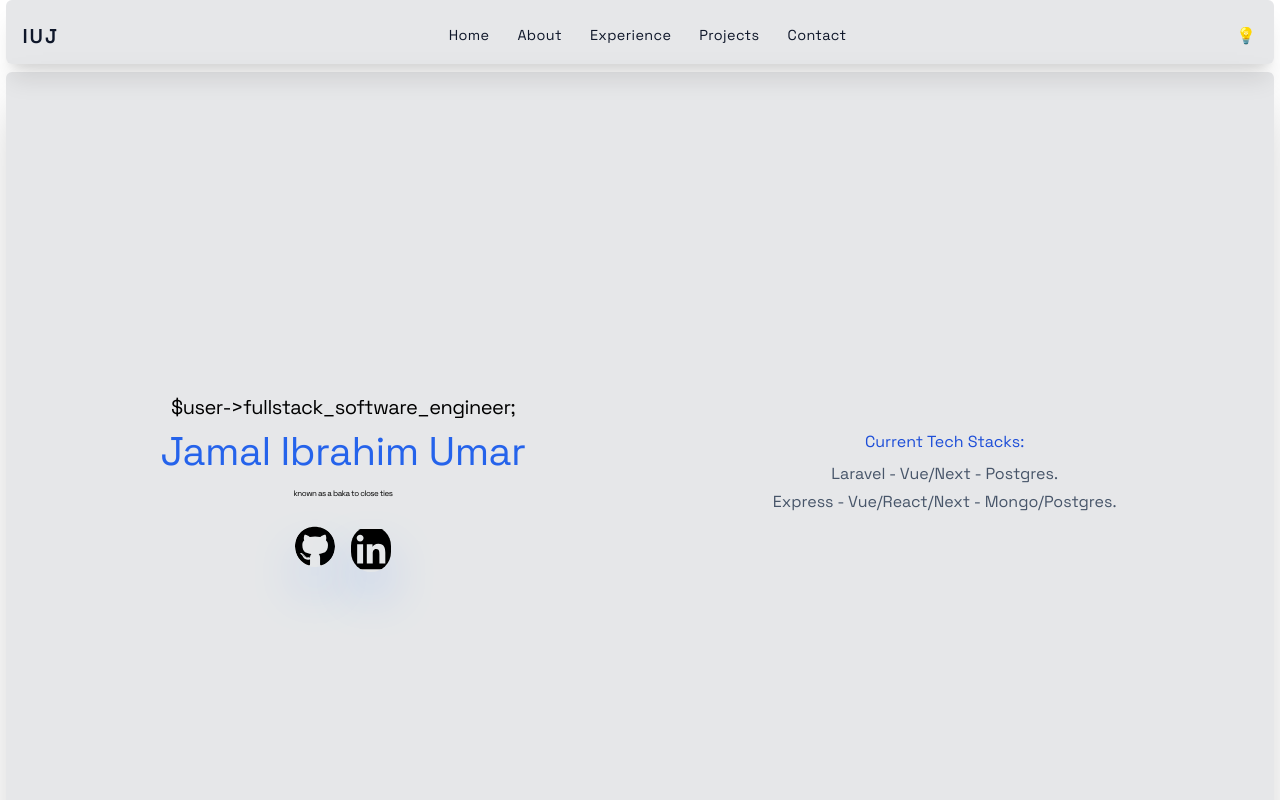
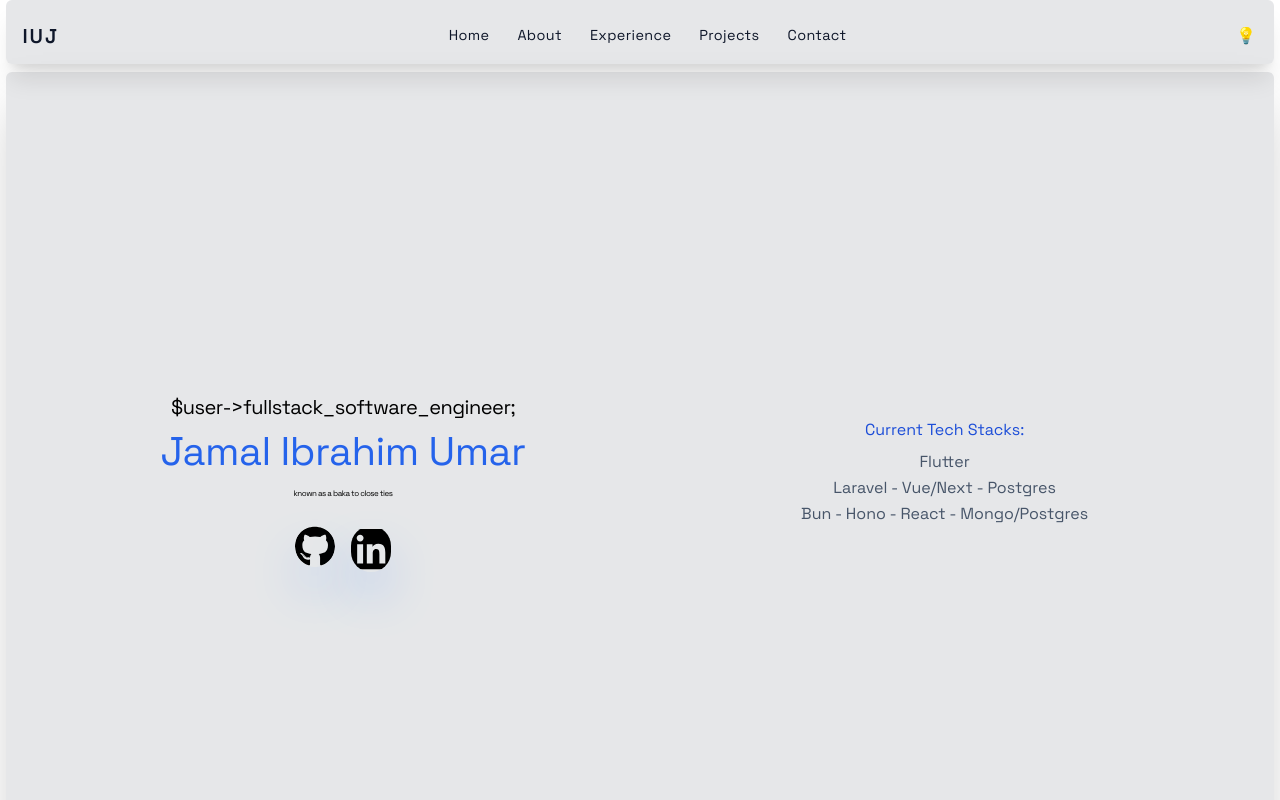
Before and after one commit to captjay98/portfolio, a Next.js app: page / in a window 1280 px wide. Shown: the top 800 px of the page. Built offline with nearby package versions, Linux system fonts and the light colour scheme.

Commit message:
added flutter, bun and hono

```diff
--- a/components/home.jsx
+++ b/components/home.jsx
@@ -1,6 +1,6 @@
 import Image from "next/image";
 import Link from "next/link";
-
+//TODO: Make pages multi pages
 const Home = () => {
   return (
     <section
@@ -12,7 +12,7 @@ const Home = () => {
       <div className="flex flex-col justify-center py-10 m-auto my-4 max-sm:mt-28 max-sm:mx-2 max-sm:w-full">
         <p className=" font-light tracking-tight leading-normal text-black lg:text-xl lg:leading-tight max-sm:text-[1.25rem] text- md:text-[21px] dark:text-slate-400">
           <br></br>
-          <span class="leading-loose">$user-{'>'}fullstack_software_engineer;</span>
+          <span class="leading-loose">$user-{">"}fullstack_software_engineer;</span>
           <br></br>
           <span className="text-blue-600 font-italic max-sm:text-[1.75rem] md:text-[28px] lg:text-[40px]">
             Jamal Ibrahim Umar
@@ -42,13 +42,13 @@ const Home = () => {
           </Link>
         </div>
       </div>
-        <div className="m-auto rounded-full max-sm:my-1 max-sm:w-[350px] lg:w-[350px]">
-          <h1 class="text-blue-700 mb-2">Current Tech Stacks:</h1>
+      <div className="m-auto rounded-full max-sm:my-1 max-sm:w-[350px] lg:w-[350px]">
+        <h1 class="text-blue-700 mb-2">Current Tech Stacks:</h1>
 
-          <p class='text-slate-600 dark:text-slate-300 mb-1'> Laravel - Vue/Next - Postgres.</p>
-          <p class='text-slate-600  dark:text-slate-300'> Express - Vue/React/Next - Mongo/Postgres.</p>
-
-        </div>
+        <p class="text-slate-600 dark:text-slate-300 mb-[2px]"> Flutter</p>
+        <p class="text-slate-600 dark:text-slate-300 mb-[2px]"> Laravel - Vue/Next - Postgres</p>
+        <p class="text-slate-600  dark:text-slate-300"> Bun - Hono - React - Mongo/Postgres</p>
+      </div>
       {/* <div className="m-auto rounded-full max-sm:my-1 max-sm:w-[350px] lg:w-[350px]"> */}
       {/*   <Image */}
       {/*     src="/jamal.webp" */}
```
